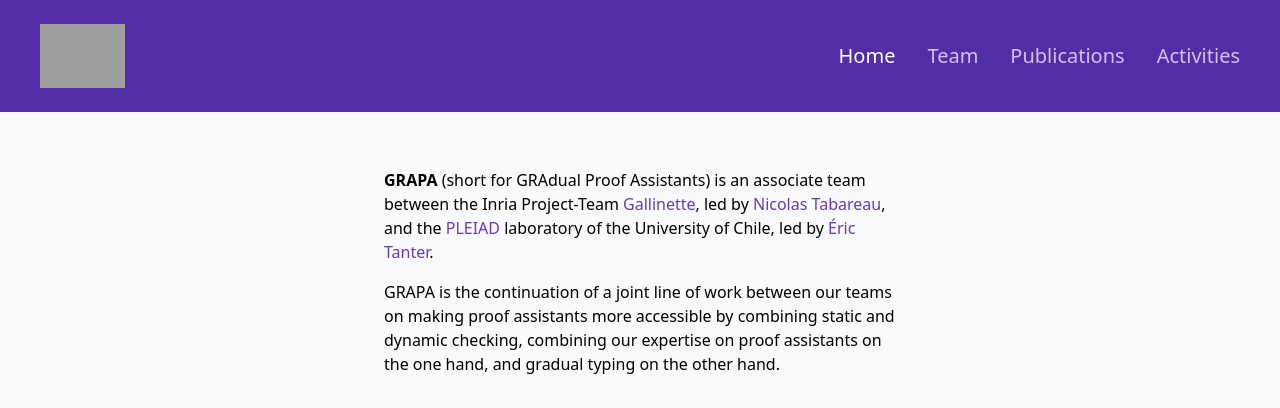
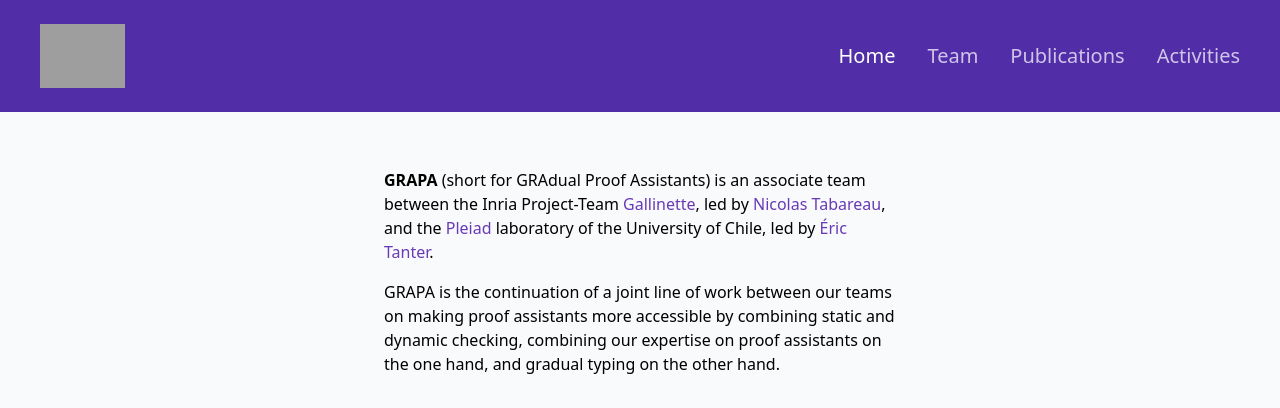
Before and after one commit to pleiad/grapa-website, a Jekyll site: the page built from index.html, in a window 1280 px wide, cut to the strip 0-408 px from the top of the page. Built offline with Jekyll 4.4.1, drawn with Linux system fonts in a browser that asks for light colours; nearby versions of some CDN libraries; some web fonts are replaced; grey boxes are pictures that could not be loaded.

```diff
--- a/index.html
+++ b/index.html
@@ -10,7 +10,7 @@ publication_limit: 5
       between the Inria Project-Team
       <a href="https://gallinette.gitlabpages.inria.fr/website/">Gallinette</a>,
       led by <a href="https://tabareau.fr/">Nicolas Tabareau</a>, and the
-      <a href="https://www.pleiad.cl">PLEIAD</a> laboratory of the University of
+      <a href="https://www.pleiad.cl">Pleiad</a> laboratory of the University of
       Chile, led by <a href="https://pleiad.cl/etanter/">Éric Tanter</a>.
     </p>
     <p>GRAPA is the continuation of a joint line of work between our teams
```
